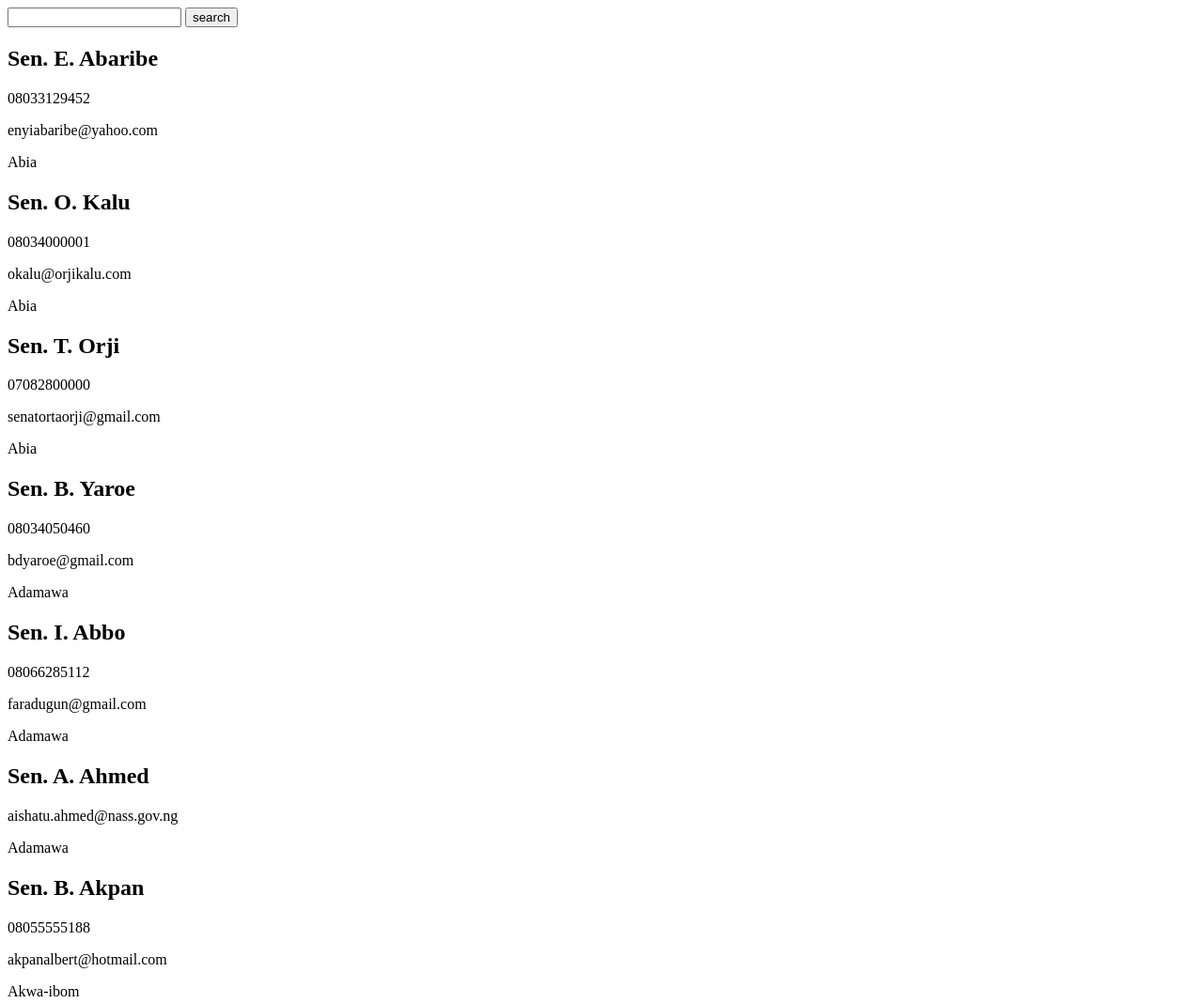
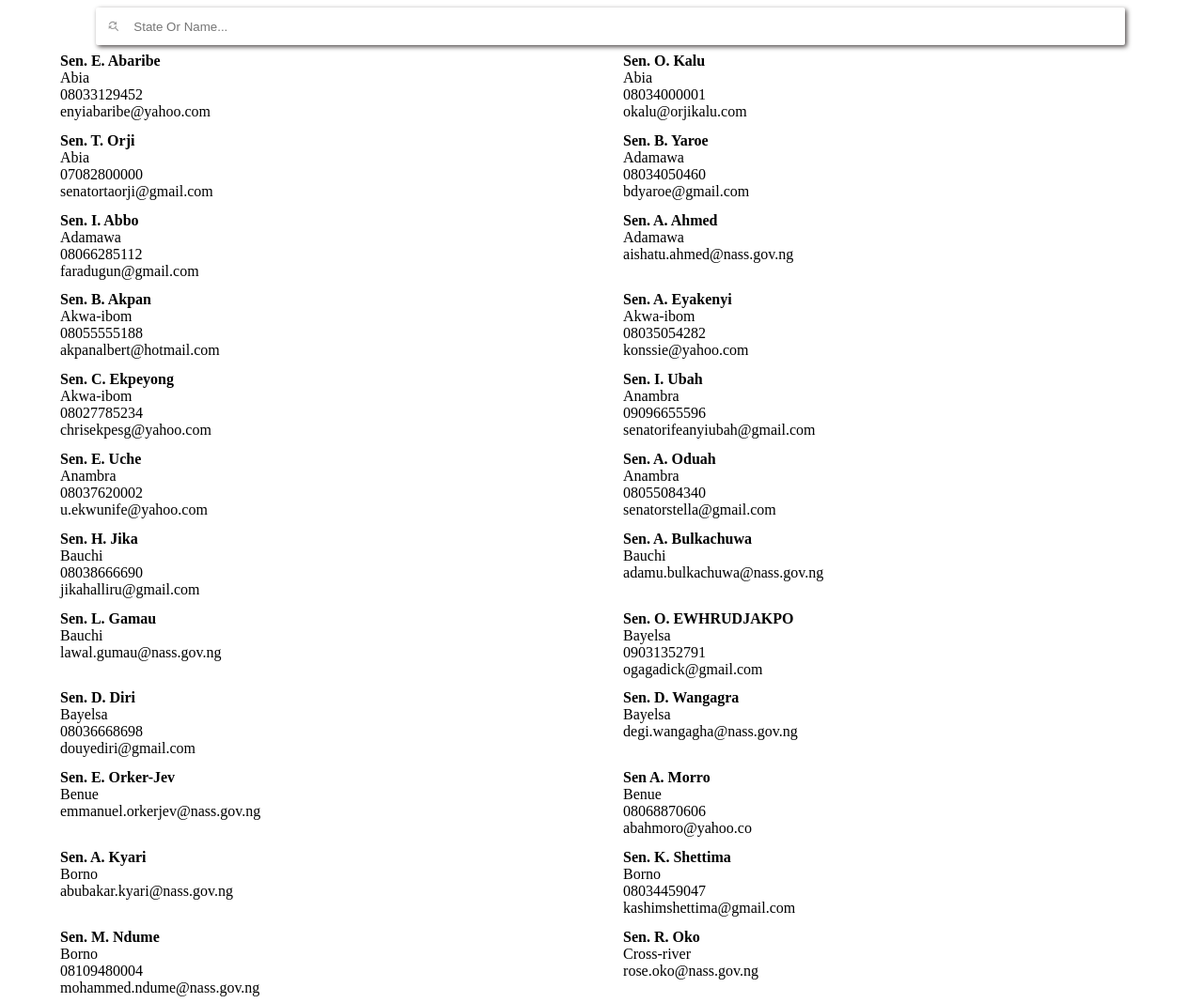
Before and after one commit to RoyAyo/senators, a plain HTML site: page index.html in a window 1280 px wide. Shown: the top 1068 px of the page at 94% size. Drawn offline with Linux system fonts and the light colour scheme.

Commit message:
committed

```diff
--- a/index.css
+++ b/index.css
@@ -0,0 +1,57 @@
+*{
+	padding: 0;
+	margin: 0;
+	box-sizing: border-box;
+}
+body{
+	background-color:#fff;
+	padding-left: 2rem;
+	padding-right: 2rem;
+}
+
+
+#layer{
+	display: flex;
+	padding: 0.5rem 2rem;
+}
+
+#container{
+	width: 80%;
+	display: flex;
+}
+#container2{
+	width: 20%;
+	border-left: 1px solid #fff;
+}
+#searchdiv{
+	padding-left: 2rem;
+	padding-right: 2rem;
+	padding-top: 0.5rem;
+}
+
+#search{
+	width: 95%;
+	height: 40px;
+	padding-left:2.5rem;
+	border-radius: 2px;
+	border:0px;
+	box-shadow: 2px 2px 5px #524d4d;
+}
+#search-icon{
+	height: 15px;
+	width: 15px;
+	position: relative;
+	left: 30px;
+	top: 2.5px;
+}
+
+#box{
+	display: flex;
+	flex-wrap: wrap;
+	justify-content: space-between;
+}
+
+.senate{
+	width: 35%;
+	margin-bottom: 0.8rem;
+}
--- a/index.html
+++ b/index.html
@@ -4,14 +4,19 @@
 	<title>Senators</title>
 </head>
 <body>
-	<div id="Search">
-		<input type="search" name="Search" oninput="search()" id="searchbox">
-		<input type="submit" value="search" >
+	<div id="searchdiv">	<link rel="stylesheet" type="text/css" href="index.css">
+		<center>
+			<div id="searchdivs-inner">
+				<img src="search.svg" id="search-icon">
+				<input type="search" name="search" oninput="search()" id="search" placeholder="State Or Name...">
+			</div>
+		</center>
 	</div>
-	<div id="container">
-		<div id="box">
-
+	<div id="layer">
+		<div id="container">
+			<div id="box"></div>
 		</div>
+		<div id="container2"></div>
 	</div>
 	<script type="text/javascript" src="senators.js"></script>
 	<script type="text/javascript" src="index.js"></script>
--- a/index.js
+++ b/index.js
@@ -4,23 +4,32 @@ container.appendChild(box);
 
 
 const render = (state,name,no,mail,box) => {
+	//create all needed elemenets
 	const senate = document.createElement('div');
-
-	const nameDiv = document.createElement('h2');
+	const nameDiv = document.createElement('h4');
 	const noDiv = document.createElement('p');
 	const mailDiv = document.createElement('p');
 	const stateDiv = document.createElement('p');
 
+	//add the texts inside the textNodes
 	nameDiv.appendChild(document.createTextNode(name));
 	noDiv.appendChild(document.createTextNode(no));
 	mailDiv.appendChild(document.createTextNode(mail));
 	stateDiv.appendChild(document.createTextNode(state));
 
+	//give class to all the divs
+	senate.className = "senate";
+	nameDiv.className = "name-div";
+	noDiv.className = "no-div";
+	stateDiv.className = "state-div";
+
+	//append them all to a div and to the html
 	senate.appendChild(nameDiv);
+	senate.appendChild(stateDiv);
 	senate.appendChild(noDiv);
 	senate.appendChild(mailDiv);
-	senate.appendChild(stateDiv);
 	box.appendChild(senate);
+
 }
 
 
@@ -38,7 +47,7 @@ const workflow = (list,box) => {
 }
 
 const search = () => {
-	const v =document.getElementById("searchbox").value.toLowerCase();
+	const v =document.getElementById("search").value.toLowerCase();
 	var box = document.getElementById('box');
 	container.removeChild(box);
 	box = document.createElement('div');
```
Also changed, not shown: search.svg (added).
